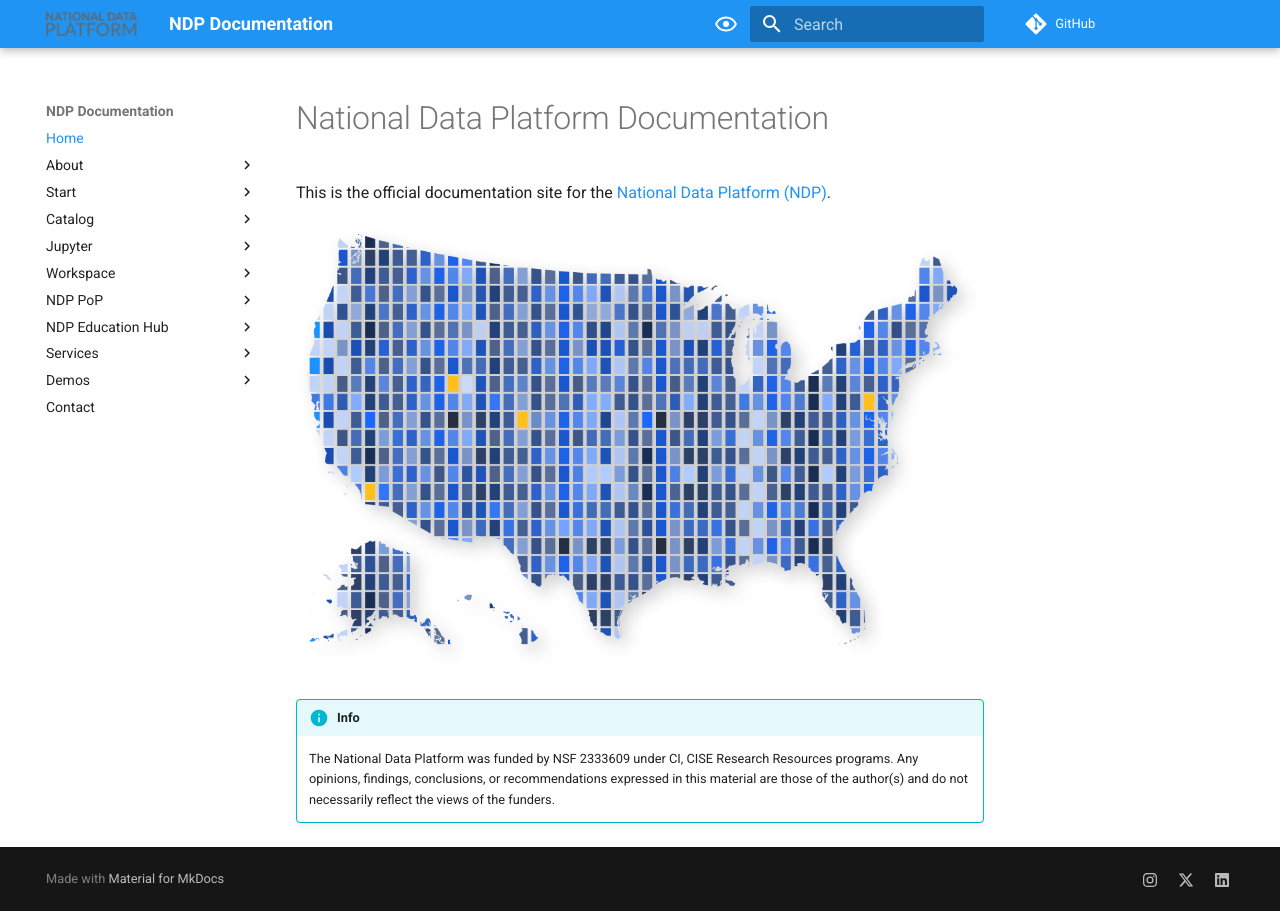
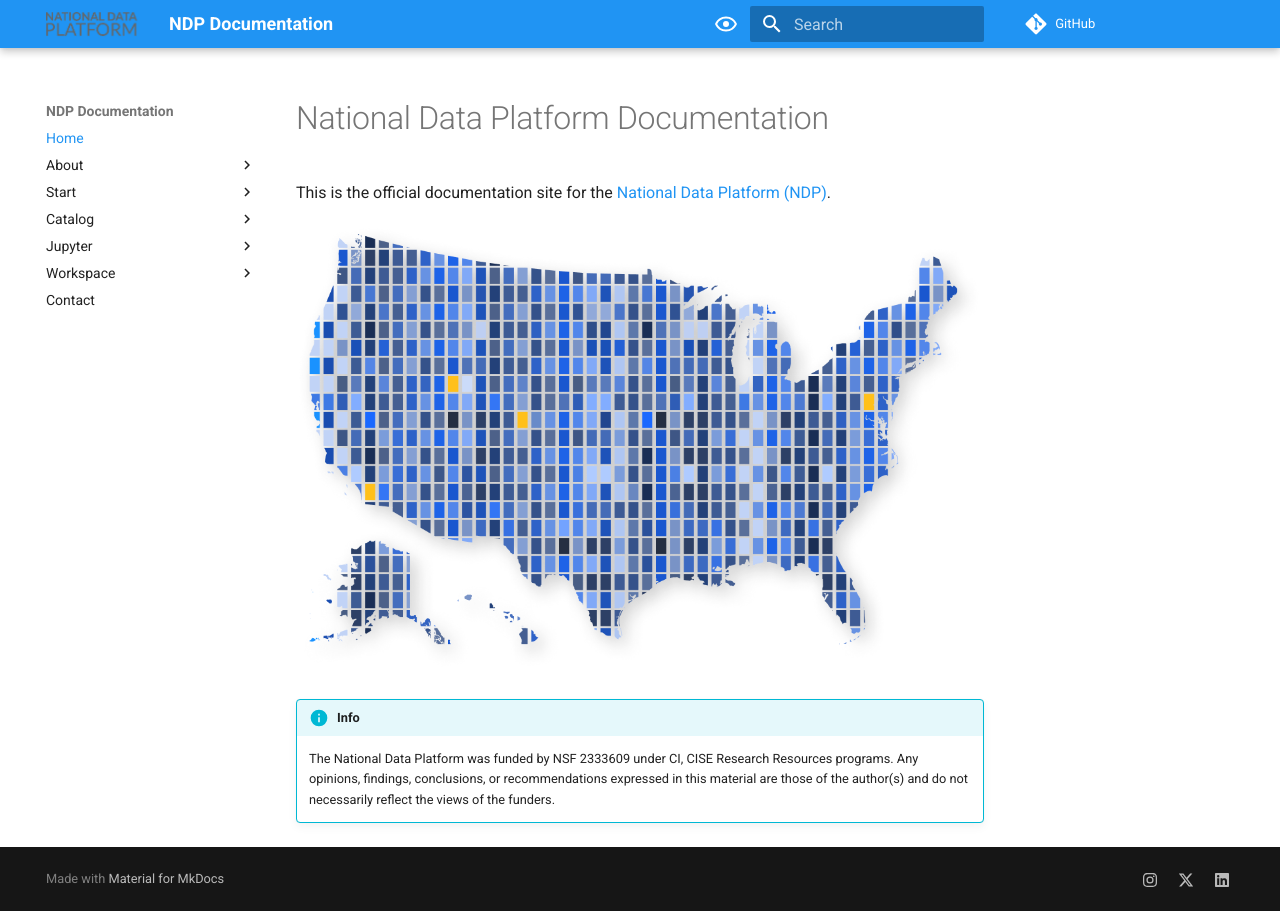
Before and after one commit to national-data-platform/ndp-documentation, an MkDocs documentation site: the page built from docs/index.md, in a window 1280 px wide. Built offline with MkDocs 1.6.1 and Material for MkDocs 9.7.7, drawn with Linux system fonts in a browser that asks for light colours; part of the change alters nothing that is shown.

Commit message:
Updating Documentation Menu for new release

```diff
--- a/mkdocs.yml
+++ b/mkdocs.yml
@@ -18,22 +18,6 @@ nav:
   - Workspace:
     - NDP Workspace: workspace/index.md
     - Tutorial: workspace/set-up.md
-  - NDP PoP:
-    - NDP PoP: pop/index.md
-  - NDP Education Hub:
-    - NDP Modules:
-        - NDP Modules: ndp-modules/index.md
-        - Understanding NDP Modules: ndp-modules/understanding-modules.md
-        - Modules Components: ndp-modules/module-components.md
-        - Module Creation: ndp-modules/module-tutorial.md
-    - NDP Classroom:
-        - NDP Classroom: ndp-classroom/index.md
-        - Set Up: ndp-classroom/set-up.md
-  - Services:
-    - MLFlow: services/mlflow.md
-    - LLM: services/llm.md
-  - Demos:
-    - NASA HLS Demo: demos/nasa-hls-demo.md
   - Contact: general/contact.md
 
 theme:
```
